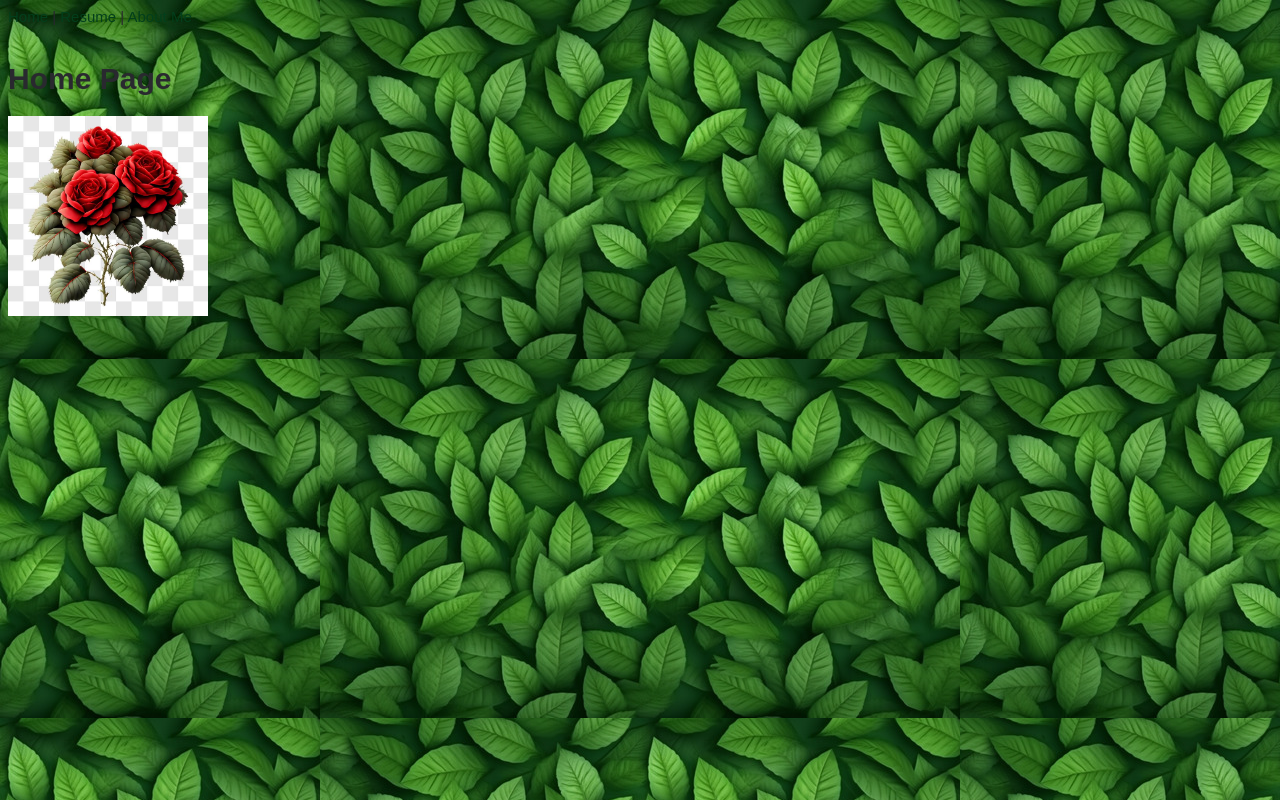
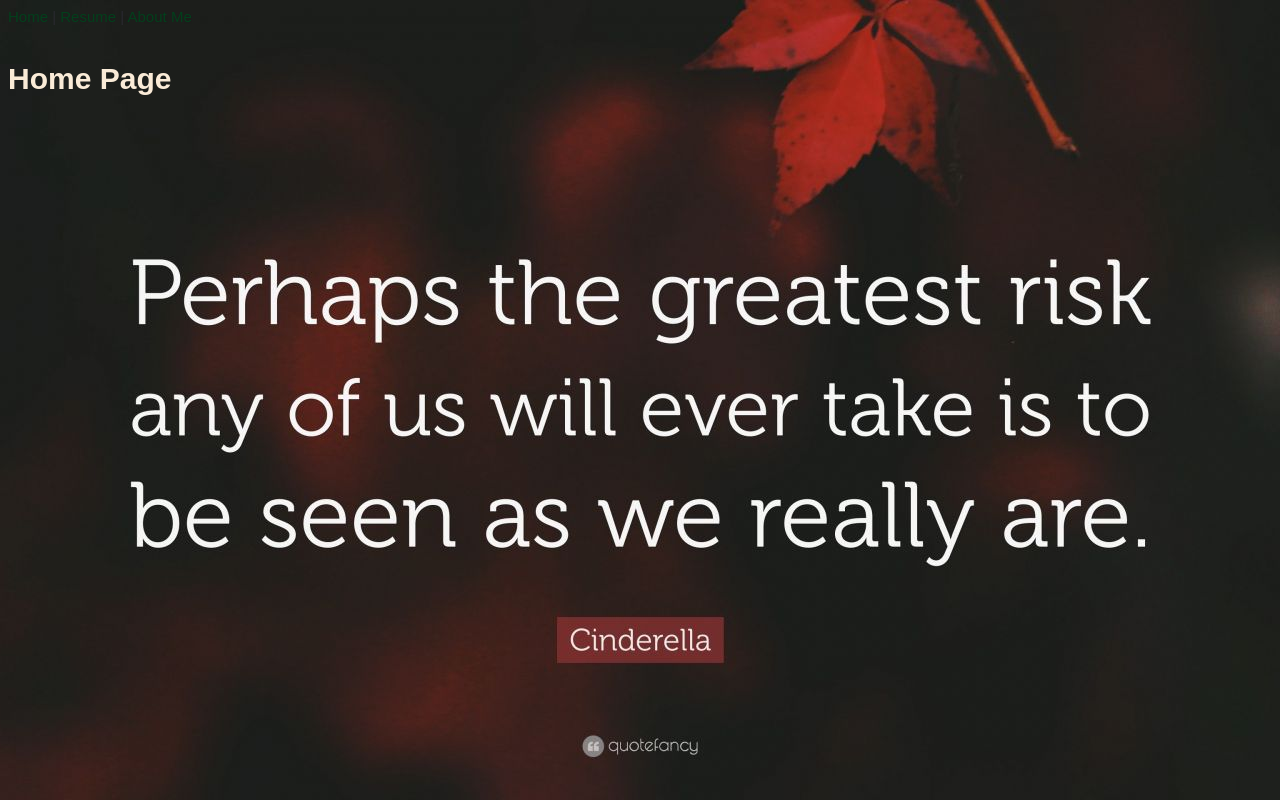
Before and after one commit to bre42s/IS-201-Website, a plain HTML site: page index.html in a window 1280 px wide. Drawn offline with Linux system fonts and the light colour scheme.

Commit message:
Add files via upload

```diff
--- a/index.html
+++ b/index.html
@@ -14,7 +14,5 @@
 
     <h1>Home Page</h1>
 
-<img src="images/red flowers.jpg" height="200">
-
 </body>
 </html>
--- a/styles/styles.css
+++ b/styles/styles.css
@@ -12,13 +12,16 @@ li {
 a {color: rgb(3, 63, 28);
     text-decoration: none;
 }
+h1 {
+    color: antiquewhite;
+}
 
 a:hover {
     text-decoration: underline;
     font-weight: bold;
 }
 a:visited {
-    color: rgb(90, 8, 83);
+    color: rgb(255, 255, 255);
 }
 .listHeading {
     font-weight: bold;
@@ -29,7 +32,8 @@ a:visited {
 .justify {text-align: justify;}
 
 .homebg {
-    background-image: url('../images/leaf\ background.jpg');
+    background-color: rgba(255, 255, 255, 0.5);
+    background-image: url(../images/greatest\ risk.jpg);
     background-position: top center;
     background-repeat: repeat;
 }
```
Also changed, not shown: images/greatest risk.jpg (added).
